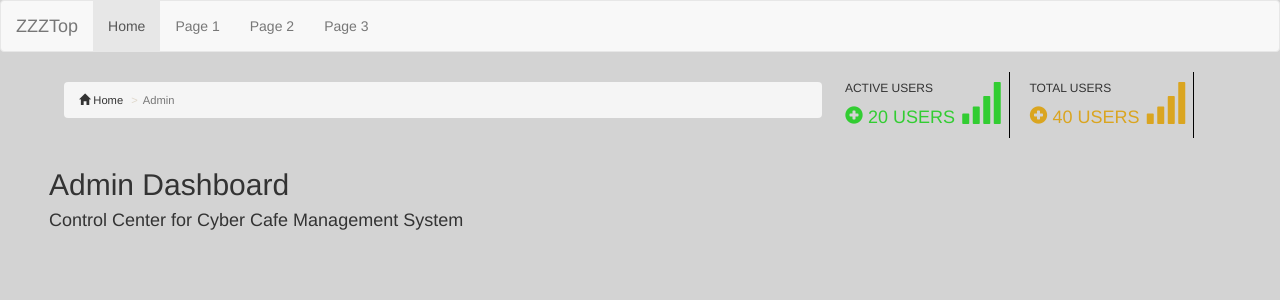
After one commit to h0gh0st/wbccms, a Node server app: page /admin/new in a window 1280 px wide. The commit adds this page. Shown: the top 300 px of the page. Run offline with Node 20, Linux system fonts and the light colour scheme; some libraries are stand-ins or nearby versions.

Commit message:
Facelift

```diff
--- a/app.js
+++ b/app.js
@@ -44,7 +44,7 @@ app.use('/admin', admin);
 
 app.use('/js', express.static(__dirname + '/node_modules/bootstrap/dist/js')); // redirect bootstrap JS
 app.use('/js', express.static(__dirname + '/node_modules/jquery/dist')); // redirect JS jQuery
-app.use('/css', express.static(__dirname + '/node_modules/bootswatch/superhero')); // redirect CSS bootstrap
+app.use('/css', express.static(__dirname + '/node_modules/bootswatch/sandstone')); // redirect CSS bootstrap
 app.use('/fonts', express.static(__dirname + '/node_modules/bootstrap/fonts')); // redirect CSS bootstrap
 
 // catch 404 and forward to error handler
--- /dev/null
+++ b/public/stylesheets/admin-style.css
@@ -0,0 +1,53 @@
+html, body {
+    /*background-color: #3e3f3a;*/
+    background-color: lightgrey;
+}
+
+.container {
+    margin: 0 auto;
+    padding: 0;
+    width: 90%;
+}
+
+.breadcrumb {
+    margin: 10px 0;
+    padding-top: 10px;
+    padding-bottom: 10px;
+    font-size: 0.8em;
+}
+
+.breadcrumb > li + li:before {
+    content: "\003E";
+    padding: 0 5px;
+    color: #dfd7ca;
+}
+
+.top-stat {
+    list-style: none;
+    text-transform: uppercase;
+    padding-left: 0;
+    overflow: hidden;
+}
+
+.top-stat li {
+    border-right: groove 1px black;
+    float: left;
+    padding: 0% 2%;
+    margin-right: 3%;
+}
+
+.top-stat .top-stat-text, .top-stat-figure {
+    display: inline-block;
+}
+
+.top-stat .top-stat-figure span {
+    font-size: 3em;
+}
+
+.top-stat li:first-child > .top-stat-text h4, .top-stat li:first-child > .top-stat-figure {
+    color: limegreen;
+}
+
+.top-stat li:nth-child(2) > .top-stat-text h4, .top-stat li:nth-child(2) > .top-stat-figure {
+    color: goldenrod;
+}
--- a/routes/admin.js
+++ b/routes/admin.js
@@ -33,4 +33,9 @@ router.get('/', function(req, res, next) {
     });
 });
 
+router.get('/new', function(req, res, next) {
+    "use strict";
+    res.render('admin.ejs');
+});
+
 module.exports = router;
--- /dev/null
+++ b/views/admin.ejs
@@ -0,0 +1,78 @@
+<!DOCTYPE html>
+<html>
+<head>
+    <link rel="stylesheet" href='/css/bootstrap.min.css'>
+    <link rel='stylesheet' href='/stylesheets/admin-style.css' />
+    <!--<link rel='stylesheet' href='/stylesheets/bootstrap-switch.css' />-->
+</head>
+<body>
+
+<!-- Navbar. Non-collapsable-->
+<nav class="navbar navbar-default">
+    <div class="container-fluid">
+        <div class="navbar-header">
+            <a class="navbar-brand" href="#">ZZZTop</a>
+        </div>
+        <ul class="nav navbar-nav">
+            <li class="active"><a href="#">Home</a></li>
+            <li><a href="#">Page 1</a></li>
+            <li><a href="#">Page 2</a></li>
+            <li><a href="#">Page 3</a></li>
+        </ul>
+    </div>
+</nav>
+
+<div class="container">
+    <!-- Breadcrumb & Mini-stats -->
+    <section class="top-content">
+        <div class="row">
+            <div class="col-md-8">
+                <ol class="breadcrumb">
+                    <li class="breadcrumb-item"><span class="glyphicon glyphicon-home"></span> Home</li>
+                    <li class="breadcrumb-item active">Admin</li>
+                </ol>
+            </div>
+            <div class="col-md-4">
+                <div class="row">
+                    <ul class="top-stat">
+                        <li>
+                            <div class="top-stat-text">
+                                <h6>Active Users</h6>
+                                <h4><span class="glyphicon glyphicon-plus-sign"></span> 20 Users</h4>
+                            </div>
+                            <div class="top-stat-figure">
+                                <span class="glyphicon glyphicon-signal"></span>
+                            </div>
+                        </li>
+                        <li>
+                            <div class="top-stat-text">
+                                <h6>Total Users</h6>
+                                <h4><span class="glyphicon glyphicon-plus-sign"></span> 40 Users</h4>
+                            </div>
+                            <div class="top-stat-figure">
+                                <span class="glyphicon glyphicon-signal"></span>
+                            </div>
+                        </li>
+                    </ul>
+                </div>
+            </div>
+        </div>
+    </section>
+
+    <!-- Stats & Notes-->
+    <section class="content">
+        <div class="row">
+            <h2>Admin Dashboard</h2>
+            <h4>Control Center for Cyber Cafe Management System</h4>
+        </div>
+    </section>
+</div>
+
+<script src="/js/jquery.min.js"></script>
+<script src="/js/bootstrap.min.js"></script>
+<!--<script src="/javascripts/bootstrap-switch.js"></script>-->
+<script>
+
+</script>
+</body>
+</html>
--- a/views/userDash.ejs
+++ b/views/userDash.ejs
@@ -9,6 +9,9 @@
     <!-- #username #status #machineID #loginT #rate -->
 
     <div class="container">
+        <section class="user_intro">
+            <h1>Hi, <%= username %> your currently active on machine no. 1</h1>
+        </section>
         <section class="user_ic">
             <div class="user_ic_frame">
                 <div class="row">
```
Also changed, not shown: public/images/components/desktop.svg (added), public/images/user-img/1.jpg (added), public/images/user-img/2.jpg (added), public/images/user-img/3.jpg (added), public/images/user-img/4.jpg (added), public/images/user-img/5.jpg (added), public/images/user-img/6.jpg (added).
